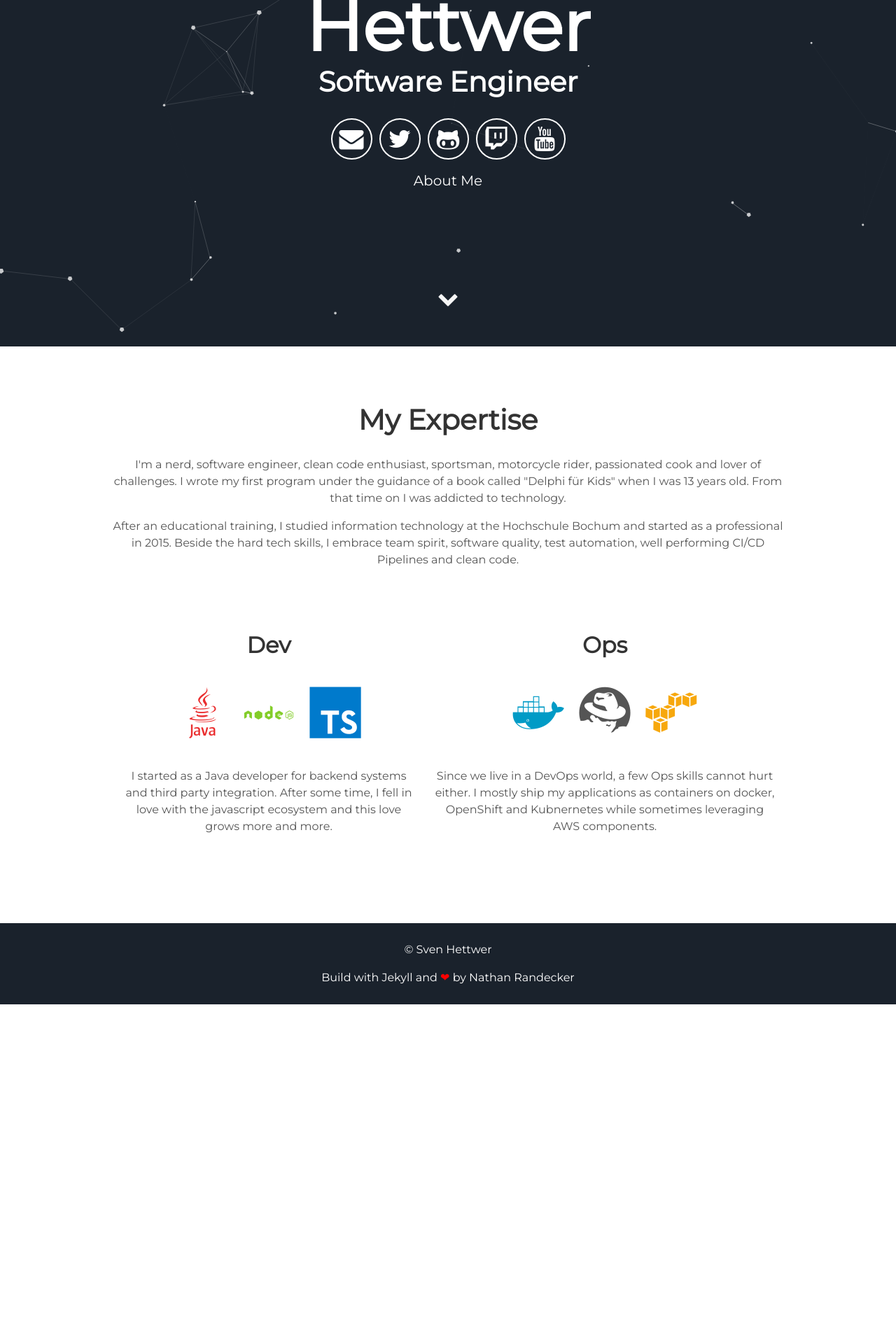
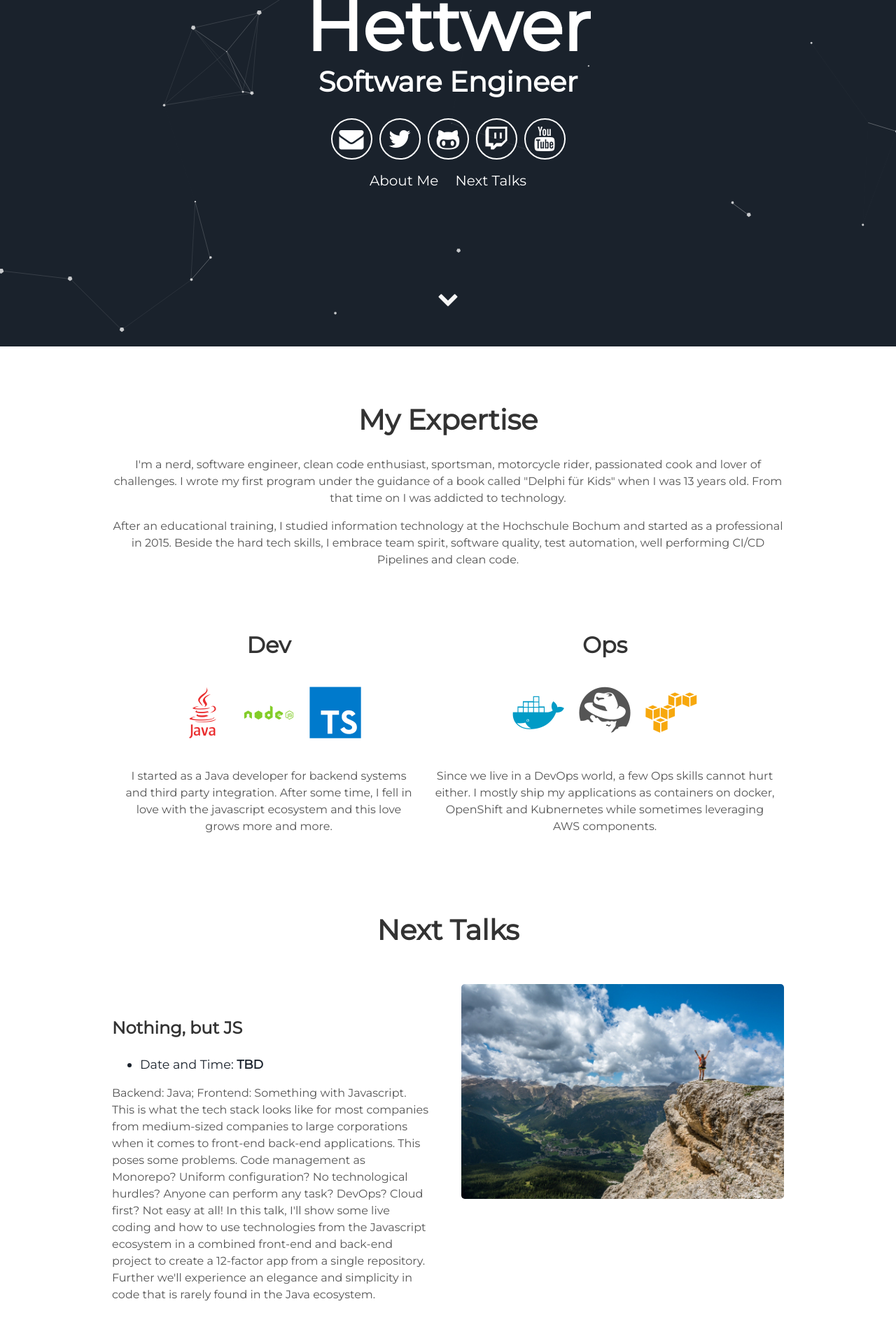
Before and after one commit to svettwer/svettwer.github.io, a Jekyll site: the page built from index.markdown, in a window 1280 px wide. Shown: the part 405-2291 px from the top of the page at 70% size. Built offline with Jekyll 4.4.1, drawn with Linux system fonts in a browser that asks for light colours; before the commit the page ends 1840 px from its top, so only the background shows below that; some of the changed text lies outside the part shown.

Commit message:
Added talk abstract

```diff
--- a/_config.yml
+++ b/_config.yml
@@ -8,10 +8,10 @@ url: "https://svettwer.github.io" # the base hostname & protocol for your site e
 username: Sven Hettwer
 user_title: Software Engineer
 email: sven.hettwer@web.de
-twitter_username: SvenHettwer
-github_username:  svettwer
-twitch_username:  svettwer
-youtube_channel:  https://www.youtube.com/channel/UCC4ivZkPVDyFeuq_UgF2WsQ
+twitter_url: https://twitter.com/SvenHettwer
+github_url: https://github.com/svettwer
+twitch_url: https://twitch.com/svettwer
+youtube_url:  https://www.youtube.com/channel/UCC4ivZkPVDyFeuq_UgF2WsQ
 
 # Google-analytics
 google-analytics:
--- a/_includes/header.html
+++ b/_includes/header.html
@@ -6,14 +6,14 @@
       </h1>
       <div class="header-icons">
         <a aria-label="Send email" href="mailto:{{site.email}}"><i class="icon fa fa-envelope"></i></a>
-        <a aria-label="My Twitter" target="_blank" href="https://twitter.com/{{site.twitter_username}}"><i class="icon fa fa-twitter" aria-hidden="true"></i></a>
-        <a aria-label="My Github" target="_blank" href="https://github.com/{{site.github_username}}"><i class="icon fa fa-github-alt" aria-hidden="true"></i></a>
-        <a aria-label="My Twitch" target="_blank" href="https://twitch.com/{{site.twitch_username}}"><i class="icon fa fa-twitch" aria-hidden="true"></i></a>
-          <a aria-label="My YouTube" target="_blank" href="{{site.youtube_channel}}"><i class="icon fa fa-youtube" aria-hidden="true"></i></a>
+        <a aria-label="My Twitter" target="_blank" href="{{site.twitter_url}}"><i class="icon fa fa-twitter" aria-hidden="true"></i></a>
+        <a aria-label="My Github" target="_blank" href="{{site.github_url}}"><i class="icon fa fa-github-alt" aria-hidden="true"></i></a>
+        <a aria-label="My Twitch" target="_blank" href="{{site.twitch_url}}"><i class="icon fa fa-twitch" aria-hidden="true"></i></a>
+        <a aria-label="My YouTube" target="_blank" href="{{site.youtube_url}}"><i class="icon fa fa-youtube" aria-hidden="true"></i></a>
       </div>
       <div class="header-links">
         <a class="link" href="#about" data-scroll>About Me</a>
-        <!-- <a class="link" href="#projects" data-scroll>Projects</a> -->
+        <a class="link" href="#next-talks" data-scroll>Next Talks</a>
       </div>
   </div>
   <a class="down" href="#about" data-scroll><i class="icon fa fa-chevron-down" aria-hidden="true"></i></a>
--- /dev/null
+++ b/_includes/next-talks.html
@@ -0,0 +1,19 @@
+<div class="user-details">
+  <h1> Next Talks </h1>
+</div>
+<div class="talks">
+  <div class="images-right">
+    <img alt="mountains" src="{{ "/assets/img/mountains.jpg" | prepend: site.baseurl }}" />
+  </div>
+  <div class="contents">
+    <h3> Nothing, but JS </h3>
+    <ul>
+      <li>Date and Time: <b>TBD</b></li>
+    </ul>
+    <p>Backend: Java; Frontend: Something with Javascript. This is what the tech stack looks like for most companies from medium-sized companies to large corporations when it comes to front-end back-end applications. This poses some problems. Code management as Monorepo? Uniform configuration? No technological hurdles? Anyone can perform any task? DevOps? Cloud first? Not easy at all! In this talk, I'll show some live coding and how to use technologies from the Javascript ecosystem in a combined front-end and back-end project to create a 12-factor app from a single repository. Further we'll experience an elegance and simplicity in code that is rarely found in the Java ecosystem.</p>
+    <a class="project-link" href="{{site.twitch_url}}">Watch it live on Twitch! 👀 👀 👀</a>
+    <a class="project-link" href="https://discord.gg/2fHJ5Td">Join the community on Discord. 🤡 🥳 🥴</a>
+    <a class="project-link" href="{{site.youtube_url}}">Missed the Talk? Watch it again on YouTube! 🧐</a>
+  </div>
+</div>
+</div>
--- a/_includes/projects.html
+++ /dev/null
@@ -1,29 +0,0 @@
-<div class="user-details">
-  <h1> Featured Projects </h1>
-</div>
-<div class="user-projects">
-  <div class="images-right">
-    <img alt="mountains" src="{{ "/assets/img/mountains.jpg" | prepend: site.baseurl }}" />
-  </div>
-  <div class="contents">
-    <h3> Project Title </h3>
-    <ul>
-      <li> Featured Skills</li>
-    </ul>
-    <p>Lorem ipsum dolor sit amet, consectetur adipisicing elit, sed do eiusmod tempor incididunt ut labore et dolore magna aliqua. Ut enim ad minim veniam, quis nostrud exercitation ullamco laboris nisi ut aliquip ex ea commodo consequat.</p>
-    <a class="project-link" href="#">Check it out</a>
-  </div>
-</div>
-<div class="user-projects">
-  <div class="images-left">
-    <img alt="mountains" src="{{ "/assets/img/skate.jpg" | prepend: site.baseurl }}" />
-  </div>
-  <div class="contents-right">
-    <h3> Project Title </h3>
-    <ul>
-      <li> Featured Skills</li>
-    </ul>
-    <p>Lorem ipsum dolor sit amet, consectetur adipisicing elit, sed do eiusmod tempor incididunt ut labore et dolore magna aliqua. Ut enim ad minim veniam, quis nostrud exercitation ullamco laboris nisi ut aliquip ex ea commodo consequat.</p>
-    <a class="project-link" href="#">Check it out</a>
-  </div>
-</div>
--- a/_layouts/default.html
+++ b/_layouts/default.html
@@ -6,11 +6,9 @@
       <section id="about">
         {% include about.html %}
       </section>
-      <!--
-      <section id="projects">
-        {% include projects.html %}
+      <section id="next-talks">
+        {% include next-talks.html %}
       </section>
-      -->
         {{ content }}
       {% include footer.html %}
   </body>
--- a/src/styles/_projects.scss
+++ b/src/styles/_next-talk.scss
@@ -1,4 +1,4 @@
-#projects {
+#next-talks {
   display: flex;
   flex-direction: column;
   justify-content: space-between;
@@ -10,7 +10,7 @@
   }
 }
 
-.user-projects {
+.talks {
   margin: 20px auto;
   img {
     max-width: 100%;
--- a/src/styles/main.scss
+++ b/src/styles/main.scss
@@ -7,5 +7,5 @@
 @import 'animation';
 @import 'header';
 @import 'about';
-@import 'projects';
+@import 'next-talk';
 @import 'footer';
```
Also changed, not shown: assets/css/main.css, assets/img/mountains.jpg, assets/img/skate.jpg (deleted).
